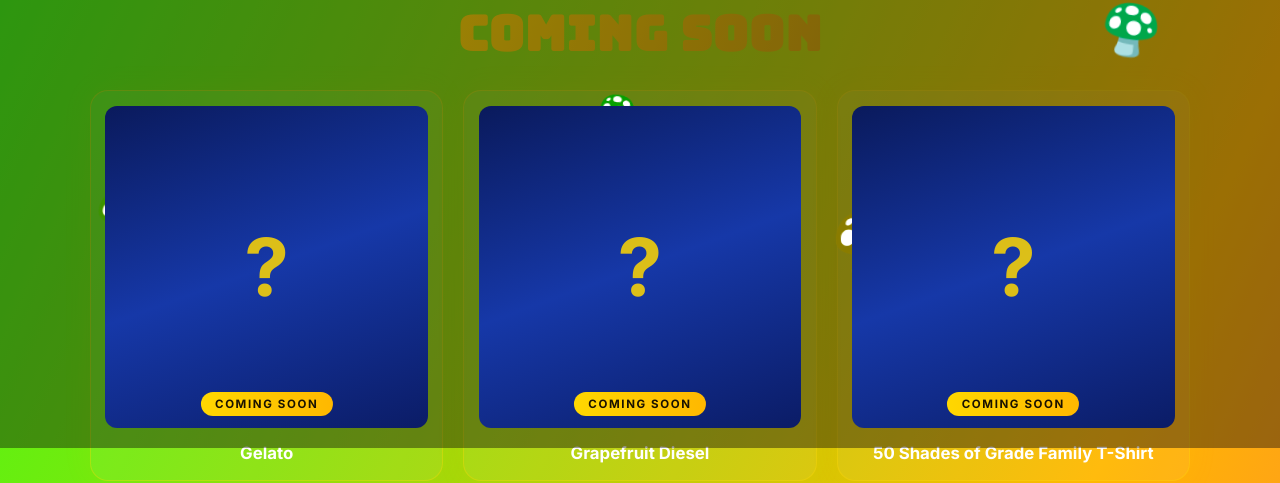
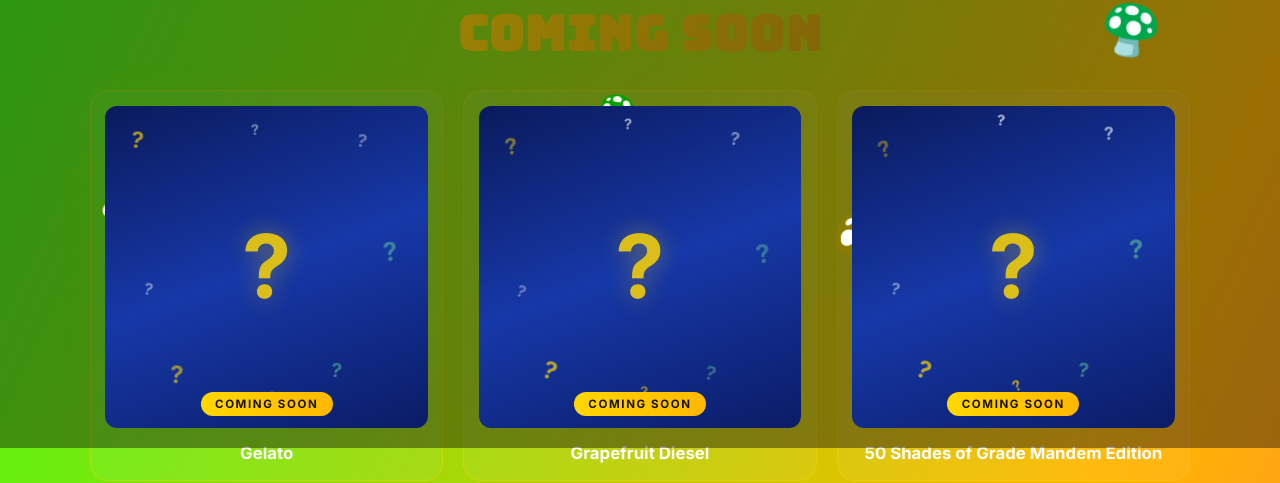
Before and after one commit to ogtripadvisor/thetripadvisor-shop, a Next.js app: page / in a window 1280 px wide. Shown: the part 352-835 px from the top of the page. Built offline with nearby package versions, Linux system fonts and the light colour scheme; no server answers; the database is empty.

Commit message:
Mystery coming soon cards and Mandem Edition

```diff
--- a/app/globals.css
+++ b/app/globals.css
@@ -1343,3 +1343,41 @@ body::before {
 @media (prefers-reduced-motion: reduce) {
   .soon__title, .soon__mystery { animation: none; }
 }
+
+/* ---------- Coming soon: floating question marks ---------- */
+.soon__mystery {
+  position: relative;
+  animation: none;
+  overflow: hidden;
+}
+
+.soon__mark-main {
+  position: relative;
+  z-index: 1;
+  font-size: 5.5rem;
+  font-weight: 800;
+  color: #ffd700;
+  text-shadow: 0 0 24px rgba(255, 215, 0, 0.45);
+  animation: soon-float 3s ease-in-out infinite;
+}
+
+.soon__mark {
+  position: absolute;
+  font-weight: 800;
+  line-height: 1;
+  opacity: 0.6;
+  pointer-events: none;
+  transform: rotate(var(--r));
+  animation-name: soon-drift;
+  animation-timing-function: ease-in-out;
+  animation-iteration-count: infinite;
+}
+
+@keyframes soon-drift {
+  0%, 100% { transform: translateY(0) rotate(var(--r)); opacity: 0.45; }
+  50% { transform: translateY(-12px) rotate(calc(var(--r) * -1)); opacity: 0.85; }
+}
+
+@media (prefers-reduced-motion: reduce) {
+  .soon__mark, .soon__mark-main { animation: none; }
+}
--- a/app/page.tsx
+++ b/app/page.tsx
@@ -1,6 +1,6 @@
 'use client';
 
-import { useEffect, useState } from 'react';
+import { useEffect, useState, CSSProperties } from 'react';
 import { supabase } from '@/lib/supabaseClient';
 import ProductCard, { Product } from '@/app/components/ProductCard';
 
@@ -9,7 +9,19 @@ import ProductCard, { Product } from '@/app/components/ProductCard';
 const COMING_SOON = [
   'Gelato',
   'Grapefruit Diesel',
-  '50 Shades of Grade Family T-Shirt',
+  '50 Shades of Grade Mandem Edition',
+];
+
+// Little floating question marks around the big one
+const FLOATING_MARKS = [
+  { x: '8%',  y: '10%', size: 1.4, rotate: -18, dur: 4.2, delay: 0,   color: '#ffd700' },
+  { x: '78%', y: '8%',  size: 1.1, rotate: 14,  dur: 5.0, delay: 0.6, color: '#ffffff' },
+  { x: '86%', y: '42%', size: 1.6, rotate: -10, dur: 3.8, delay: 1.2, color: '#6fe39a' },
+  { x: '12%', y: '55%', size: 1.0, rotate: 22,  dur: 4.6, delay: 0.3, color: '#ffffff' },
+  { x: '20%', y: '82%', size: 1.5, rotate: -25, dur: 5.2, delay: 1.8, color: '#ffd700' },
+  { x: '70%', y: '80%', size: 1.2, rotate: 16,  dur: 4.0, delay: 0.9, color: '#6fe39a' },
+  { x: '45%', y: '6%',  size: 0.9, rotate: -6,  dur: 4.8, delay: 1.5, color: '#ffffff' },
+  { x: '50%', y: '88%', size: 0.9, rotate: 30,  dur: 3.6, delay: 2.1, color: '#ffd700' },
 ];
 
 type ProductRow = {
@@ -96,31 +108,34 @@ export default function ShopPage() {
             <h2 className="display-heading soon__title">Coming soon</h2>
 
             <div className="soon__grid">
-              {COMING_SOON.map((name) => {
-                const teaser = products.find(
-                  (p) => p.design === name && p.imageUrl,
-                )?.imageUrl;
-
-                return (
-                  <div key={name} className="soon__card">
-                    <div className="soon__image-wrap">
-                      {teaser ? (
-                        <img
-                          className="soon__image"
-                          src={teaser}
-                          alt={`${name} T-shirt, coming soon`}
-                          loading="lazy"
-                          decoding="async"
-                        />
-                      ) : (
-                        <div className="soon__mystery" aria-hidden="true">?</div>
-                      )}
-                      <span className="soon__ribbon">Coming soon</span>
+              {COMING_SOON.map((name, cardIndex) => (
+                <div key={name} className="soon__card">
+                  <div className="soon__image-wrap">
+                    <div className="soon__mystery" aria-hidden="true">
+                      {FLOATING_MARKS.map((m, i) => (
+                        <span
+                          key={i}
+                          className="soon__mark"
+                          style={{
+                            left: m.x,
+                            top: m.y,
+                            fontSize: `${m.size}rem`,
+                            color: m.color,
+                            animationDuration: `${m.dur}s`,
+                            animationDelay: `${m.delay + cardIndex * 0.7}s`,
+                            '--r': `${m.rotate}deg`,
+                          } as CSSProperties}
+                        >
+                          ?
+                        </span>
+                      ))}
+                      <span className="soon__mark-main">?</span>
                     </div>
-                    <p className="soon__name">{name}</p>
+                    <span className="soon__ribbon">Coming soon</span>
                   </div>
-                );
-              })}
+                  <p className="soon__name">{name}</p>
+                </div>
+              ))}
             </div>
           </section>
         </>
```
